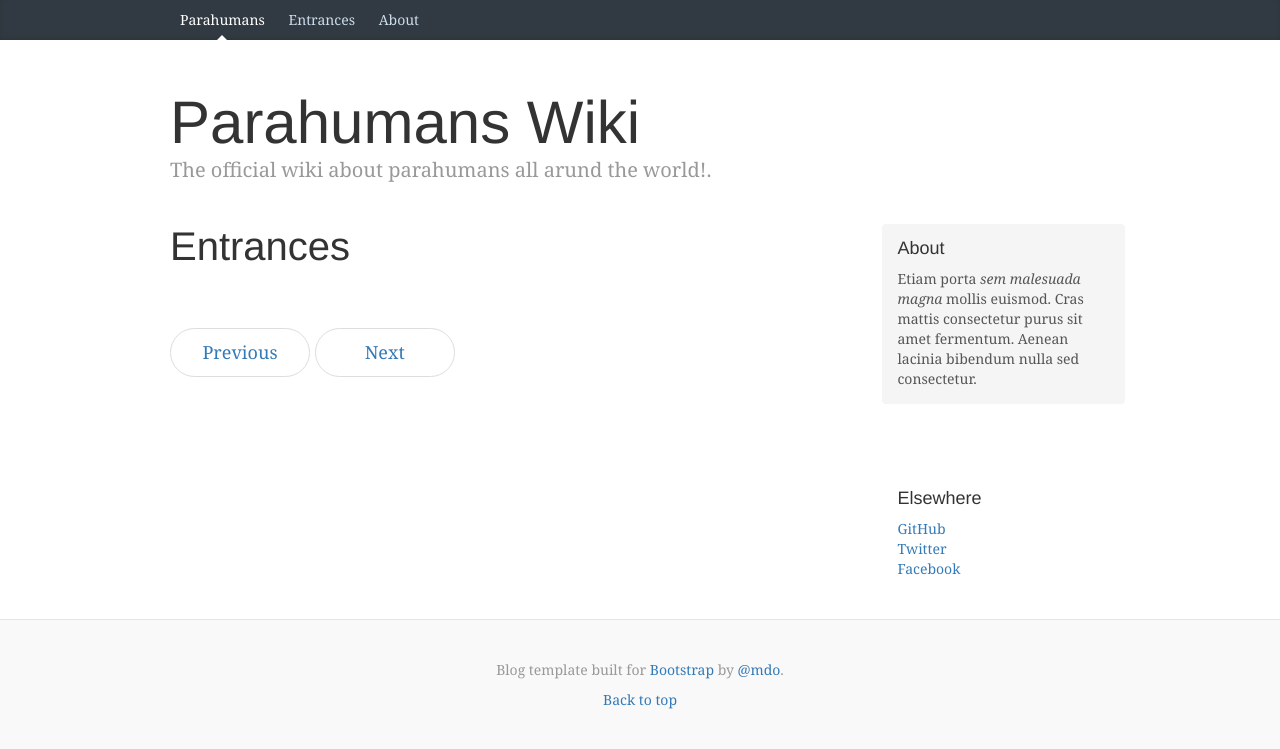
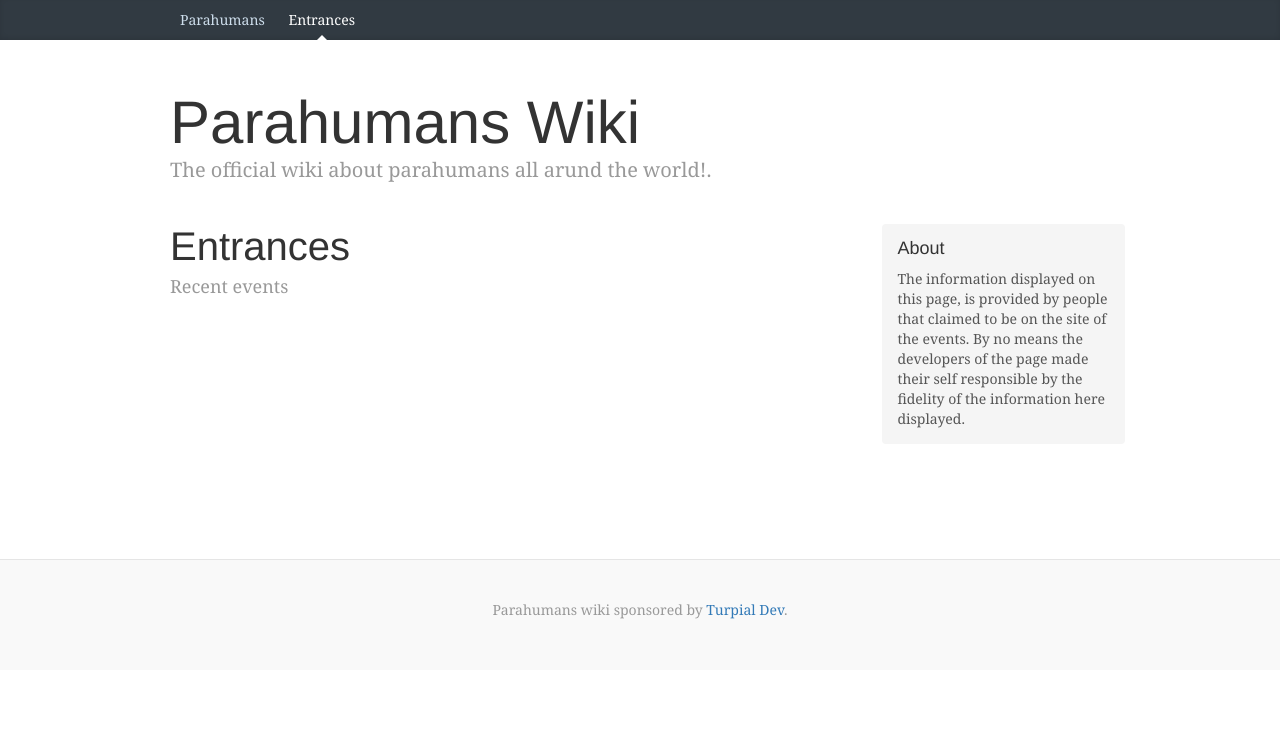
Before and after one commit to leonardogutierrezh/rolblog, a Django app: page /entrances/ in a window 1280 px wide. Shown: the top 749 px of the page. Run offline with Django 3.2, Linux system fonts and the light colour scheme; data that the repository does not hold is empty; some libraries are stand-ins or nearby versions.

Commit message:
design details

```diff
--- a/wiki/templates/base.html
+++ b/wiki/templates/base.html
@@ -10,7 +10,7 @@
     <meta name="author" content="">
     <link rel="icon" href="../../favicon.ico">
 
-    <title>Blog Template for Bootstrap</title>
+    <title>Parahumans Wiki</title>
 
     <!-- Bootstrap core CSS -->
     <link href="{% static 'css/bootstrap.css' %}" rel="stylesheet">
@@ -37,9 +37,8 @@
     <div class="blog-masthead">
       <div class="container">
         <nav class="blog-nav">
-          <a class="blog-nav-item active" href="{% url 'index' %}">Parahumans</a>
-          <a class="blog-nav-item" href="{% url 'entrances' %}">Entrances</a>
-          <a class="blog-nav-item" href="#">About</a>
+          <a class="blog-nav-item {% if parahumans %} active {% endif %}" href="{% url 'index' %}">Parahumans</a>
+          <a class="blog-nav-item {% if entrances %} active {% endif %}" href="{% url 'entrances' %}">Entrances</a>
         </nav>
       </div>
     </div>
@@ -70,19 +69,21 @@
             {% endblock content %}
 
           </div><!-- /.blog-post -->
+          {% comment %}
             <nav>
               <ul class="pager">
                 <li><a href="#">Previous</a></li>
                 <li><a href="#">Next</a></li>
               </ul>
             </nav>
+          {% endcomment %}
 
         </div><!-- /.blog-main -->
 
         <div class="col-sm-3 col-sm-offset-1 blog-sidebar">
           <div class="sidebar-module sidebar-module-inset">
             <h4>About</h4>
-            <p>Etiam porta <em>sem malesuada magna</em> mollis euismod. Cras mattis consectetur purus sit amet fermentum. Aenean lacinia bibendum nulla sed consectetur.</p>
+            <p>The information displayed on this page, is provided by people that claimed to be on the site of the events. By no means the developers of the page made their self responsible by the fidelity of the information here displayed.</p>
           </div>
           <div class="sidebar-module">
             <h4>
@@ -97,12 +98,6 @@
             </ol>
           </div>
           <div class="sidebar-module">
-            <h4>Elsewhere</h4>
-            <ol class="list-unstyled">
-              <li><a href="#">GitHub</a></li>
-              <li><a href="#">Twitter</a></li>
-              <li><a href="#">Facebook</a></li>
-            </ol>
           </div>
         </div><!-- /.blog-sidebar -->
 
@@ -111,9 +106,8 @@
     </div><!-- /.container -->
 
     <footer class="blog-footer">
-      <p>Blog template built for <a href="http://getbootstrap.com">Bootstrap</a> by <a href="https://twitter.com/mdo">@mdo</a>.</p>
+      <p>Parahumans wiki  sponsored by <a href="http://turpialdev.com">Turpial Dev</a>.</p>
       <p>
-        <a href="#">Back to top</a>
       </p>
     </footer>
 
--- a/wiki/templates/entrances_list.html
+++ b/wiki/templates/entrances_list.html
@@ -2,6 +2,9 @@
 {% block title %}
 	Entrances
 {% endblock title %}
+{% block subtitle %}
+	Recent events
+{% endblock subtitle %}
 {% block content %}
 	{% for entrance in entrance_list %}
 		<li>
--- a/wiki/views.py
+++ b/wiki/views.py
@@ -10,17 +10,85 @@ class IndexView(generic.ListView):
     queryset = ParaHuman.objects.all()
     template_name_suffix = 'parahuman_list'
 
+    def render_to_response(self, context, **response_kwargs):
+        """
+        Returns a response, using the `response_class` for this
+        view, with a template rendered with the given context.
+        If any keyword arguments are provided, they will be
+        passed to the constructor of the response class.
+        """
+        response_kwargs.setdefault('content_type', self.content_type)
+        context['parahumans'] = True
+        return self.response_class(
+            request=self.request,
+            template=self.get_template_names(),
+            context=context,
+            using=self.template_engine,
+            **response_kwargs
+        )
+
 
 class ParaHumanDetailView(generic.DetailView):
     model = ParaHuman
     template_name = 'parahuman.html'
+
+    def render_to_response(self, context, **response_kwargs):
+        """
+        Returns a response, using the `response_class` for this
+        view, with a template rendered with the given context.
+        If any keyword arguments are provided, they will be
+        passed to the constructor of the response class.
+        """
+        response_kwargs.setdefault('content_type', self.content_type)
+        context['parahumans'] = True
+        return self.response_class(
+            request=self.request,
+            template=self.get_template_names(),
+            context=context,
+            using=self.template_engine,
+            **response_kwargs
+        )
 
 
 class EntranceDetailView(generic.DetailView):
     model = Entrance
     template_name = 'entrance.html'
 
+    def render_to_response(self, context, **response_kwargs):
+        """
+        Returns a response, using the `response_class` for this
+        view, with a template rendered with the given context.
+        If any keyword arguments are provided, they will be
+        passed to the constructor of the response class.
+        """
+        response_kwargs.setdefault('content_type', self.content_type)
+        context['entrances'] = True
+        return self.response_class(
+            request=self.request,
+            template=self.get_template_names(),
+            context=context,
+            using=self.template_engine,
+            **response_kwargs
+        )
+
 
 class EntrancesListView(generic.ListView):
     model = Entrance
     template_name = 'entrances_list.html'
+
+    def render_to_response(self, context, **response_kwargs):
+        """
+        Returns a response, using the `response_class` for this
+        view, with a template rendered with the given context.
+        If any keyword arguments are provided, they will be
+        passed to the constructor of the response class.
+        """
+        response_kwargs.setdefault('content_type', self.content_type)
+        context['entrances'] = True
+        return self.response_class(
+            request=self.request,
+            template=self.get_template_names(),
+            context=context,
+            using=self.template_engine,
+            **response_kwargs
+        )
```
Lines whose indentation alone changed are shown as unchanged.
